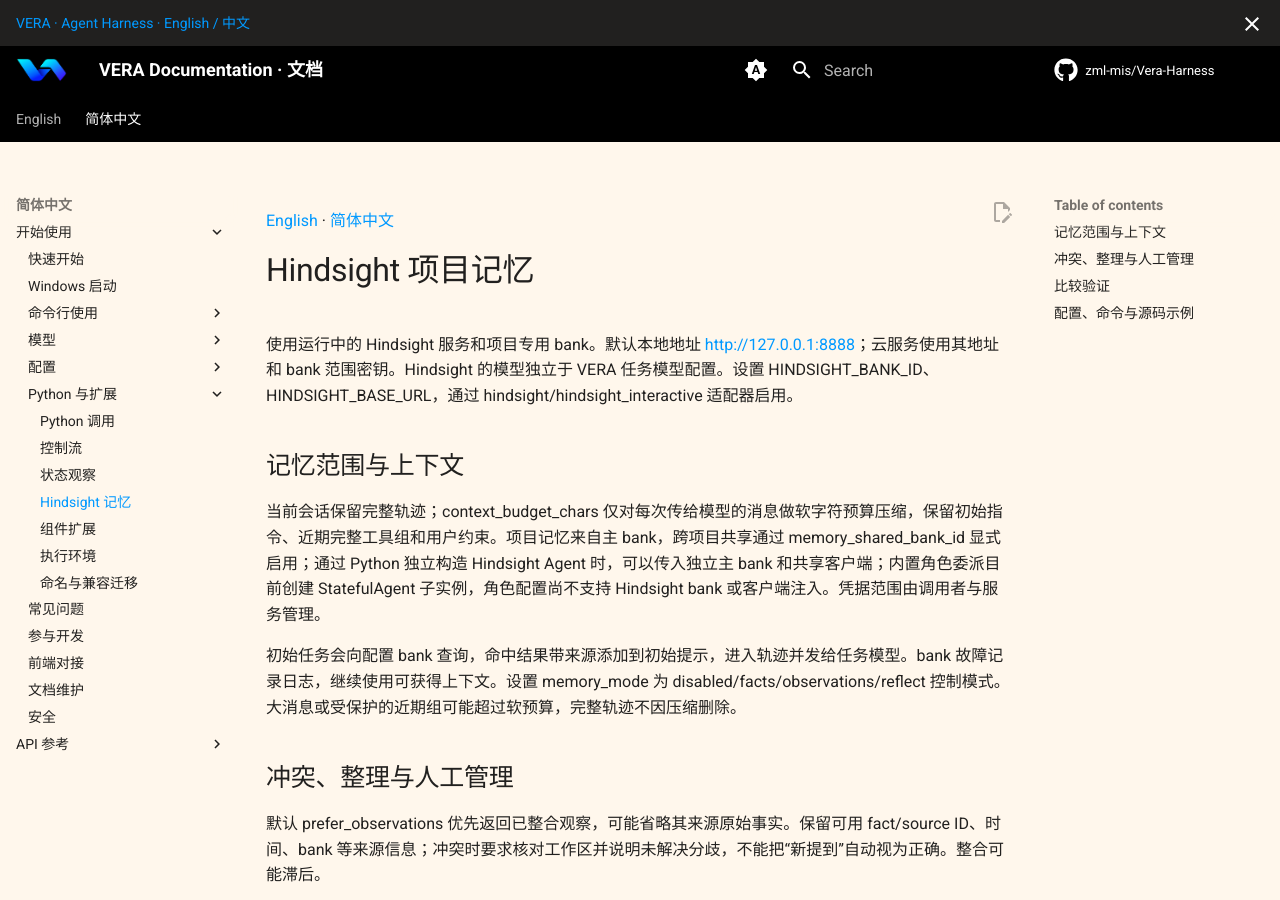
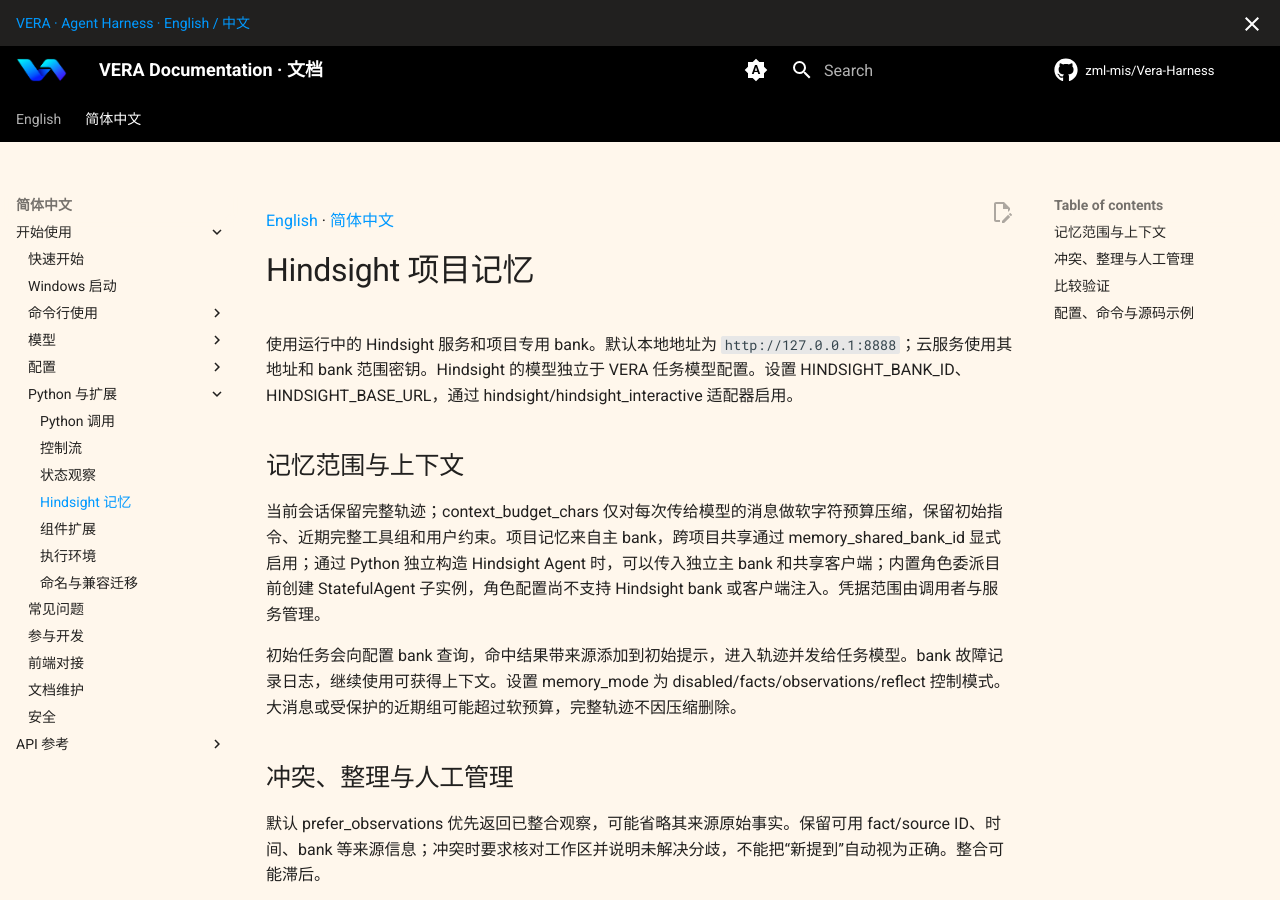
Before and after one commit to ZAI-Space/Vera-Harness, an MkDocs documentation site: the page built from docs/zh/hindsight-memory.md, in a window 1280 px wide and 900 px high. Built offline with MkDocs 1.6.1 and Material for MkDocs 9.7.7, drawn with Linux system fonts in a browser that asks for light colours; comment, search, counter and statistics services are not loaded; the version menu is left out.

Commit message:
fix(docs): remove broken generated link targets
Keep templates out of published static files and prevent punctuation from becoming part of the Hindsight endpoint URL.

Refs #5

```diff
--- a/docs/zh/hindsight-memory.md
+++ b/docs/zh/hindsight-memory.md
@@ -2,7 +2,7 @@
 
 # Hindsight 项目记忆
 
-使用运行中的 Hindsight 服务和项目专用 bank。默认本地地址 http://127.0.0.1:8888；云服务使用其地址和 bank 范围密钥。Hindsight 的模型独立于 VERA 任务模型配置。设置 HINDSIGHT_BANK_ID、HINDSIGHT_BASE_URL，通过 hindsight/hindsight_interactive 适配器启用。
+使用运行中的 Hindsight 服务和项目专用 bank。默认本地地址为 `http://127.0.0.1:8888`；云服务使用其地址和 bank 范围密钥。Hindsight 的模型独立于 VERA 任务模型配置。设置 HINDSIGHT_BANK_ID、HINDSIGHT_BASE_URL，通过 hindsight/hindsight_interactive 适配器启用。
 
 ## 记忆范围与上下文
 
--- a/mkdocs.yml
+++ b/mkdocs.yml
@@ -1,4 +1,6 @@
 site_name: VERA Documentation · 文档
+exclude_docs: |
+  overrides/
 theme:
   name: material
   icon:
```
